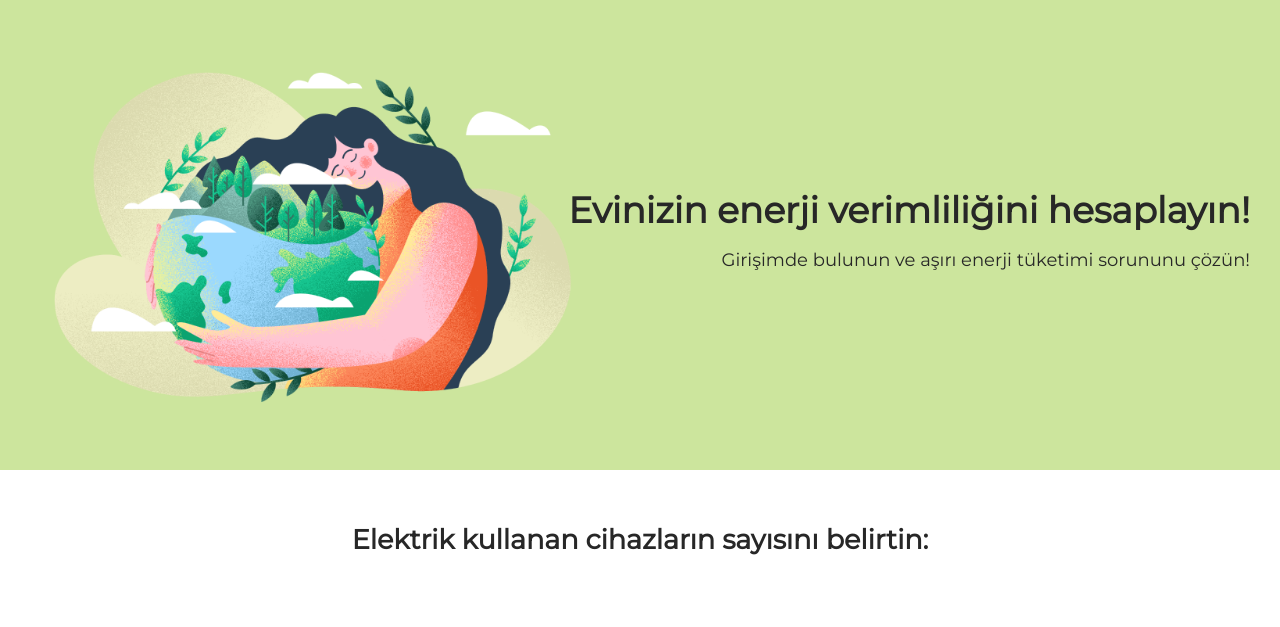
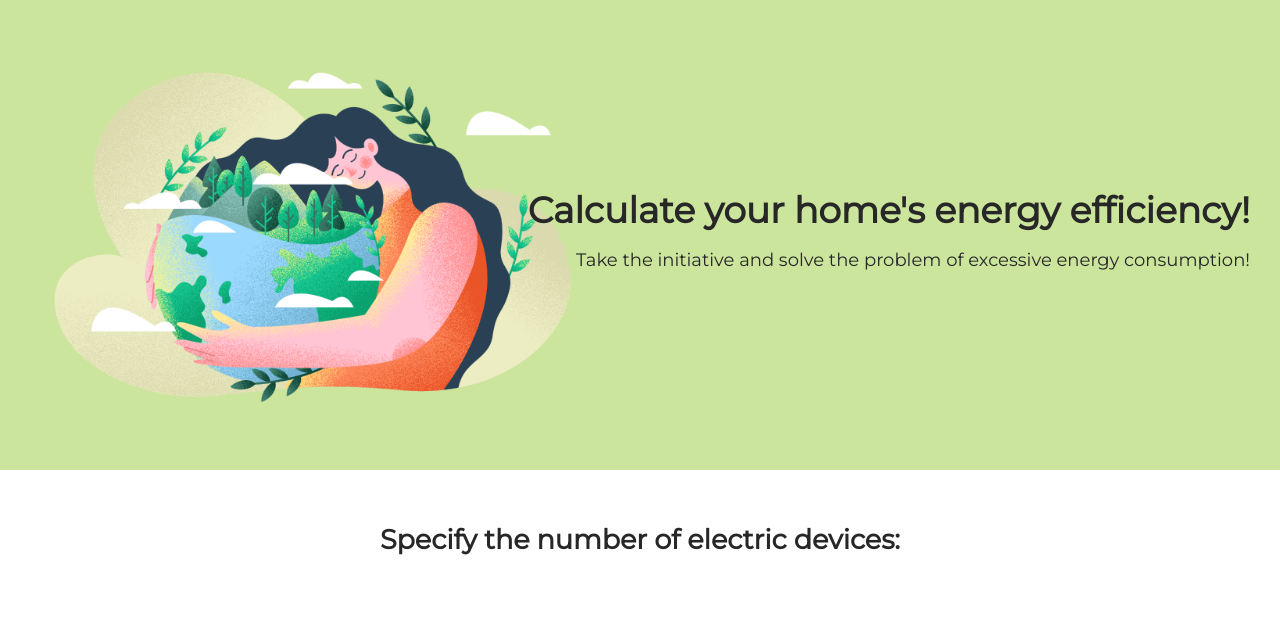
Before and after one commit to Mythos96/Energy-efficiency-calculator-for-homes, a Flask app: page /1/1 in a window 1280 px wide. Shown: the top 627 px of the page. Run offline with Flask 3, Linux system fonts and the light colour scheme.

Commit message:
Updated to english electronics.html

```diff
--- a/templates/electronics.html
+++ b/templates/electronics.html
@@ -2,52 +2,45 @@
 <html lang="en">
 <head>
   <meta charset="UTF-8">
-  <meta
-    name="viewport"
-    content="width=device-width, user-scalable=no, initial-scale=1.0, maximum-scale=1.0, minimum-scale=1.0"
-  >
+  <meta name="viewport" content="width=device-width, user-scalable=no, initial-scale=1.0, maximum-scale=1.0, minimum-scale=1.0">
   <meta http-equiv="X-UA-Compatible" content="ie=edge">
   <link rel="stylesheet" href="../static/css/style.css">
-  <title>Akıllı evler için enerji verimlilik hesaplayıcısı</title>
+  <title>Energy Efficiency Calculator for Smart Homes</title>
 </head>
 <body>
   <header class="header">
     <div class="header__text">
-      <h1>Evinizin enerji verimliliğini hesaplayın!</h1>
-      <p>Girişimde bulunun ve aşırı enerji tüketimi sorununu çözün!</p>
+      <h1>Calculate your home's energy efficiency!</h1>
+      <p>Take the initiative and solve the problem of excessive energy consumption!</p>
     </div>
   </header>
   <main>
     {% block content %}
-    <h2 class="main__title">Elektrik kullanan cihazların sayısını belirtin:</h2>
+    <h2 class="main__title">Specify the number of electric devices:</h2>
     <ul class="list" id="list">
-      <!-- Görev #3 -->
       <li class="list__item">
         <a href="/{{ size }}/{{ lights }}/4">
           <img class="item__img" src="../static/img/battery.svg" alt="battery">
-          <span>3-5 cihaz</span></a>
+          <span>3-5 devices</span></a>
       </li>
       <li class="list__item">
         <a href="/{{ size }}/{{ lights }}/7">
           <img class="item__img" src="../static/img/battery.svg" alt="battery">
-          <span>6-8 cihaz</span></a>
+          <span>6-8 devices</span></a>
       </li>
       <li class="list__item">
         <a href="/{{ size }}/{{ lights }}/10">
           <img class="item__img" src="../static/img/battery.svg" alt="battery">
-          <span>10+ cihaz</span></a>
+          <span>10+ devices</span></a>
       </li>
-
       <li class="list__item">
         <a href="{{lights}}/1">
-          <img class="item__img" src="https://www.ekolojist.com/images/imgs1/geri-donusum-nedir-ve-nasil-yapilir.jpg" alt="bateri">
-          <span>Bizim çevre dosu tesisatımız</span></a>
+          <img class="item__img" src="https://www.ekolojist.com/images/imgs1/geri-donusum-nedir-ve-nasil-yapilir.jpg" alt="battery">
+          <span>Our environmental-friendly installation</span></a>
       </li>
     </ul>
     {% endblock %}
   </main>
-  <footer>
-
-  </footer>
+  <footer></footer>
 </body>
 </html>
```
